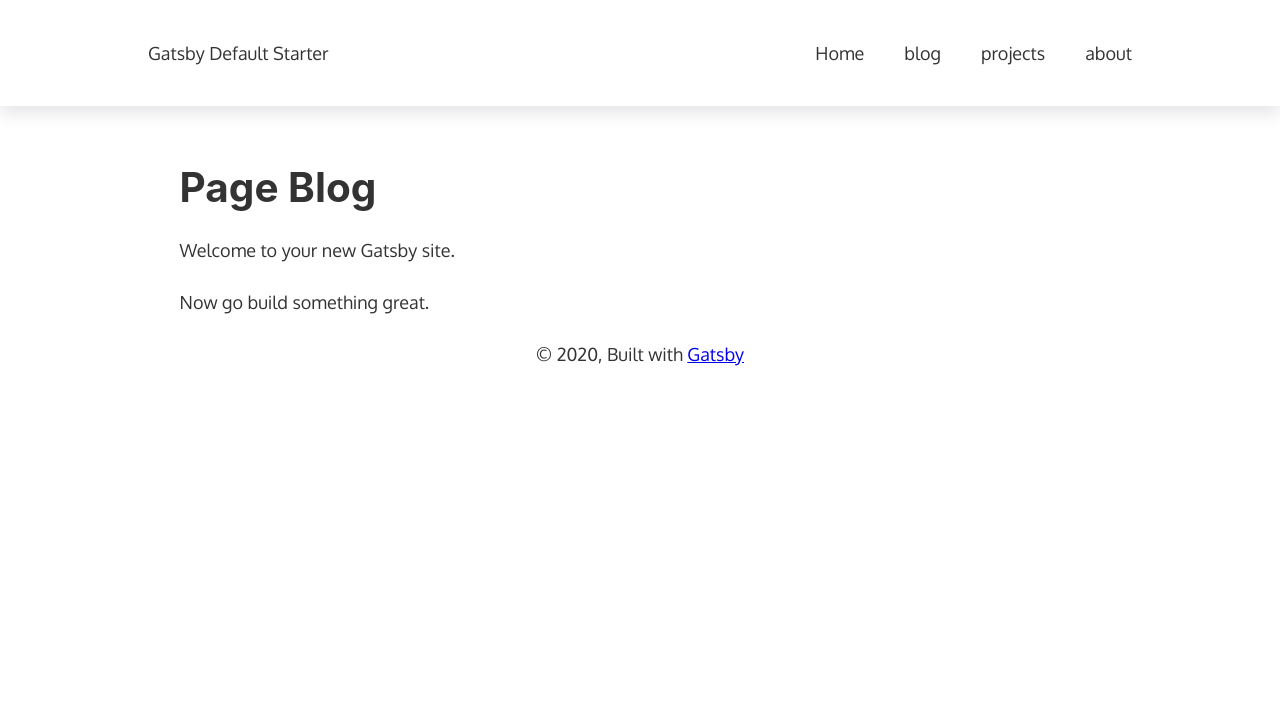
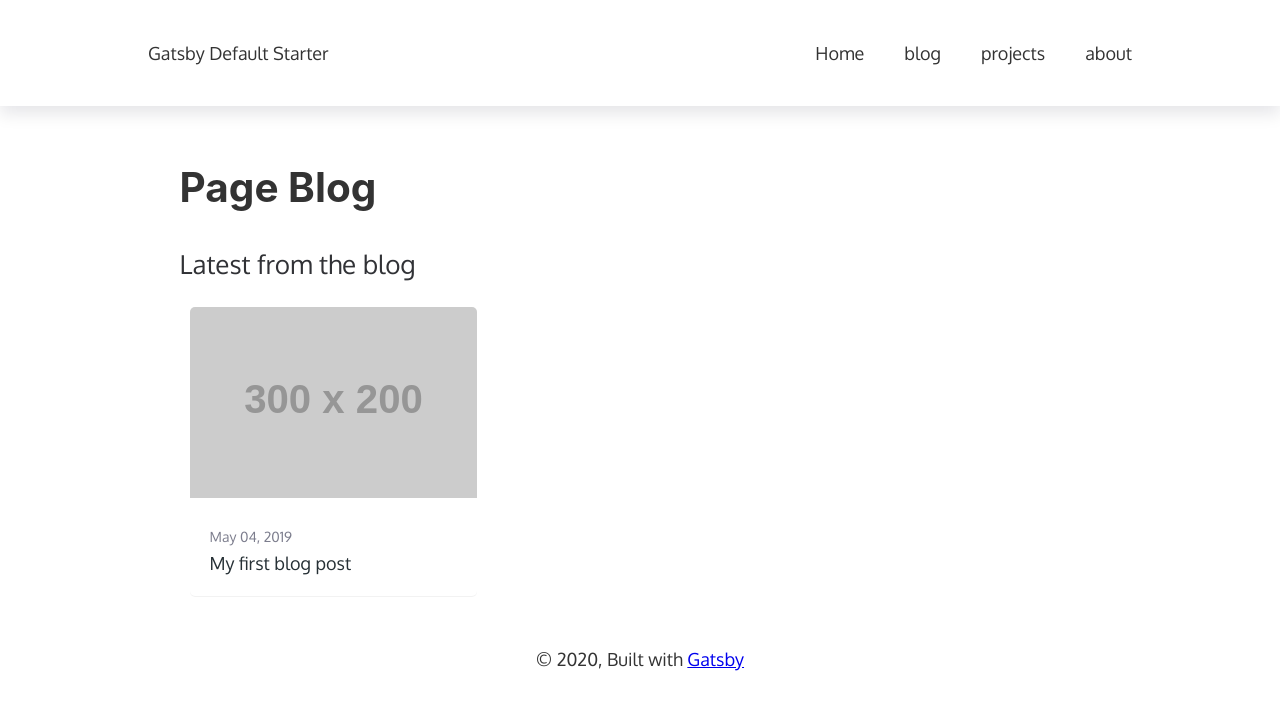
Before and after one commit to Hamaar/devc-gatsby-example, a Gatsby site: page /blog in a window 1280 px wide. Built offline with nearby package versions, Linux system fonts and the light colour scheme; Gatsby itself is replaced by a stand-in of ours; placeholder pictures from the web are drawn by us.

Commit message:
Latest push from local

```diff
--- a/src/components/grid.js
+++ b/src/components/grid.js
@@ -2,14 +2,18 @@ import React from "react"
 import { ArrowRight } from "react-feather"
 import "./grid.style.css"
 
-const Grid = ({ title, children }) => (
+const Grid = ({ title, link, children }) => (
   <section className="grid">
     <div className="grid-heading">
       <div className="grid-heading__title">
         {title}
       </div>
       <div className="grid-heading__link">
-        <ArrowRight />
+        {
+          (
+            link ? <ArrowRight /> : ''
+          )
+        }
       </div>
     </div>
     <div className="grid-list">
--- a/src/pages/blog.js
+++ b/src/pages/blog.js
@@ -2,14 +2,53 @@ import React from "react"
 
 import Layout from "../components/layout"
 import SEO from "../components/seo"
+import Grid from "../components/grid"
+import Blog from "../components/blog"
 
-const BlogPage = () => (
-  <Layout>
-    <SEO title="Blog" />
-    <h1>Page Blog</h1>
-    <p>Welcome to your new Gatsby site.</p>
-    <p>Now go build something great.</p>
-  </Layout>
-)
+const BlogPage = ({ data }) => {
+  const { allMarkdownRemark } = data
+  const { edges } = allMarkdownRemark
+
+  return (
+    <Layout>
+      <SEO title="Blog" />
+      <h1>Page Blog</h1>
+      {/* Blog Section */}
+      <Grid title="Latest from the blog" link={false}>
+        {
+          edges.map(({ node: { frontmatter: { title, date, type, description } } }, index) => {
+            if (type === 'blog') {
+              return (<Blog key={index} date={date} title={title}/>)
+            }
+          })
+        }
+      </Grid>
+    </Layout>
+  )
+}
 
 export default BlogPage
+
+export const pageQuery = graphql`
+  query {
+    allMarkdownRemark(sort: { order: DESC, fields: [frontmatter___date] }) {
+      edges {
+        node {
+          id
+          excerpt(pruneLength: 250)
+          frontmatter {
+            date(formatString: "MMMM DD, YYYY")
+            path
+            title
+            type
+          }
+        }
+      }
+    }
+    site {
+      siteMetadata {
+        title
+      }
+    }
+  }
+`
--- a/src/pages/index.js
+++ b/src/pages/index.js
@@ -11,7 +11,6 @@ const IndexPage = ({ data }) => {
   const { allMarkdownRemark } = data
   const { edges } = allMarkdownRemark
 
-  console.log('edges', edges)
   return (
     <Layout>
       {/* SEO Meta */}
```
Also changed, not shown: src/pages/projects.js (+43 -4 lines).
